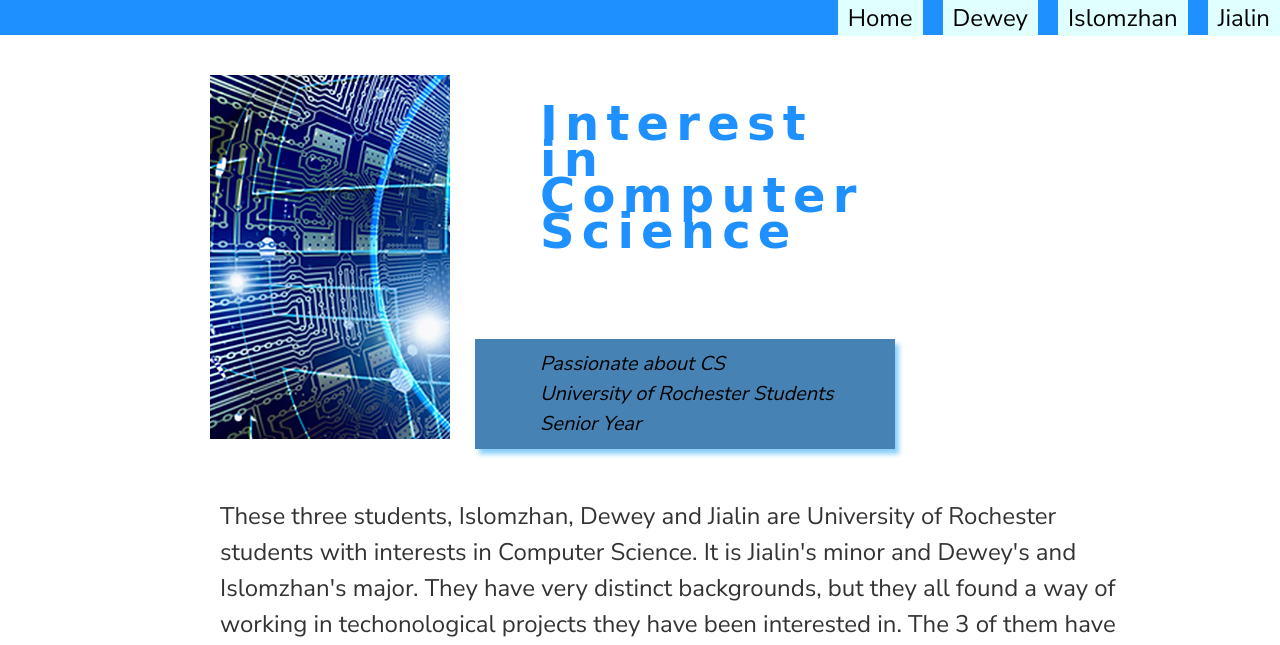
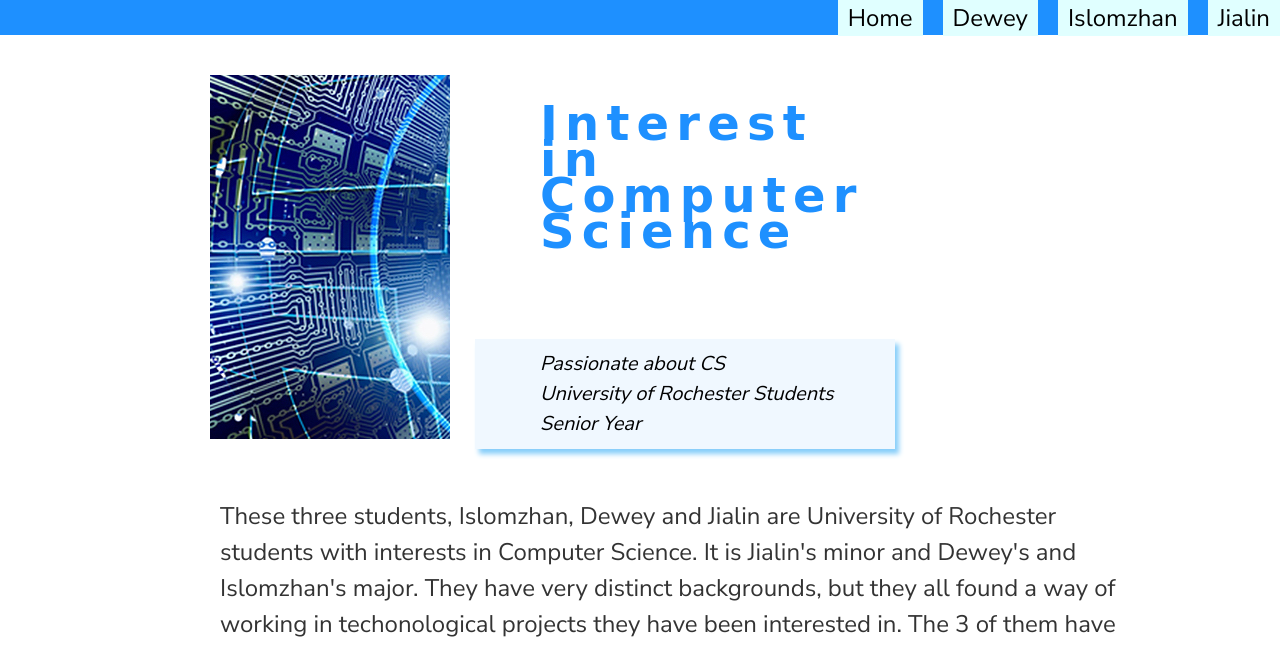
Before and after one commit to Junting0211/assignment03, a PHP site: page /index.php in a window 1280 px wide, with the pointer over the restyled element. Shown: the top 645 px of the page. Run offline with PHP 8.4, Linux system fonts and the light colour scheme; some web fonts are replaced.

Commit message:
Update styles.css

```diff
--- a/css/styles.css
+++ b/css/styles.css
@@ -78,7 +78,7 @@ aside {
 	color:black;
 }
 
-aside:hover { background: #4682B4; }
+aside:hover { background:#F0F8FF; }
 
 aside ul {
 	padding-left: 55px;
```
